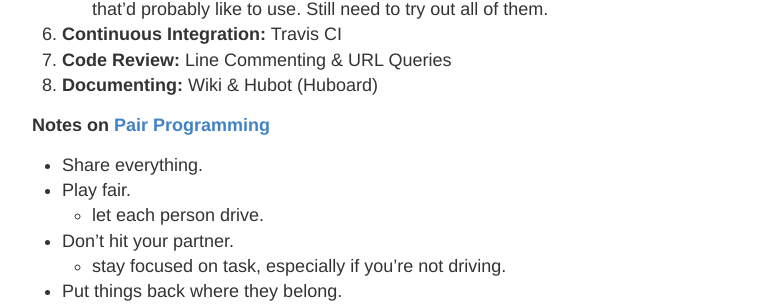
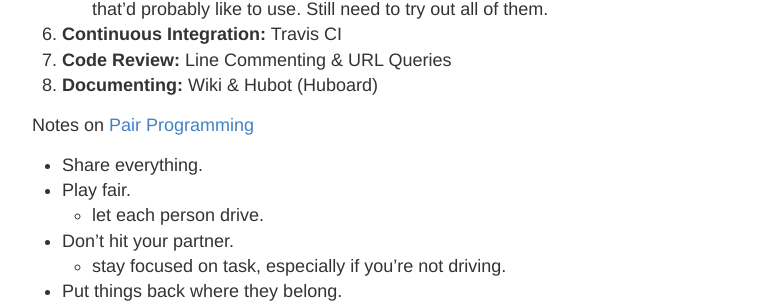
Before and after one commit to jinwook-k/jinwookkim.github.io, a Jekyll site: the page built from _posts/2017-2-05-Week-3.md, in a window 1280 px wide. Shown: the part 1029-1336 px from the top of the page, without its empty margins (248-1030 px from the left). Built offline with Jekyll 4.4.1, drawn with Linux system fonts in a browser that asks for light colours.

Commit message:
trying to fix the formatting

```diff
--- a/_posts/2017-2-05-Week-3.md
+++ b/_posts/2017-2-05-Week-3.md
@@ -23,7 +23,7 @@ title: Week 3
 7. **Code Review:** Line Commenting & URL Queries
 8. **Documenting:** Wiki & Hubot (Huboard)
 
-**Notes on [Pair Programming](http://www2.york.psu.edu/~sg3/cmpbd205/assign/week01/ACMarticlePairProgramming.pdf)**
+Notes on [Pair Programming](http://www2.york.psu.edu/~sg3/cmpbd205/assign/week01/ACMarticlePairProgramming.pdf)
 * Share everything.
 * Play fair.
 	* let each person drive.
```
